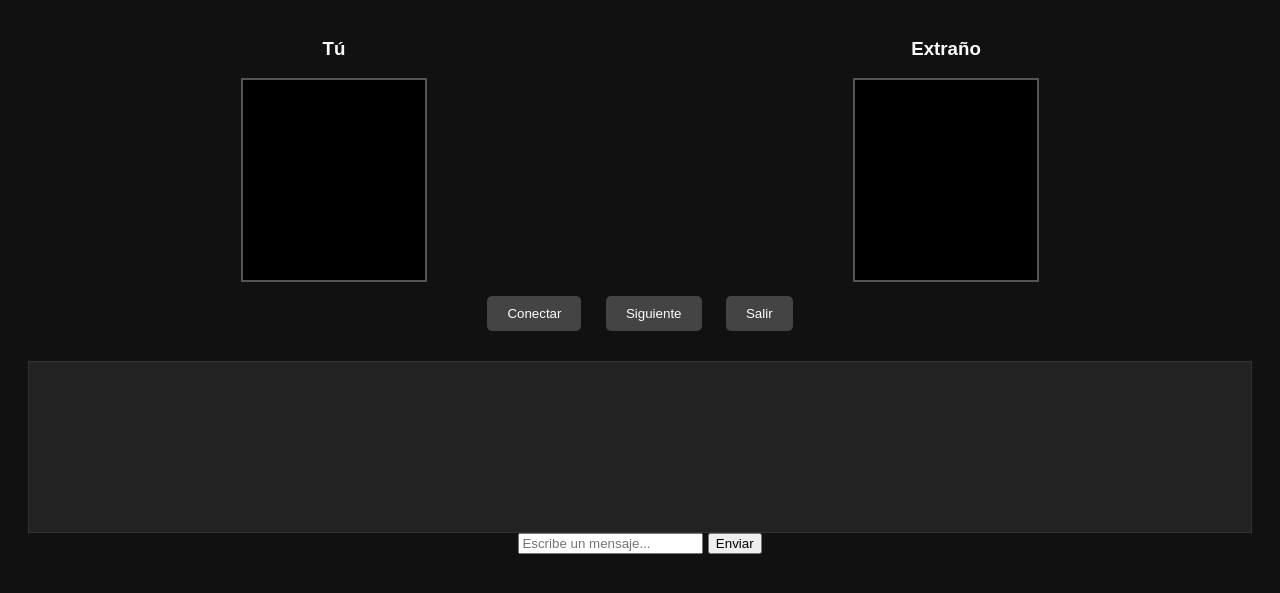
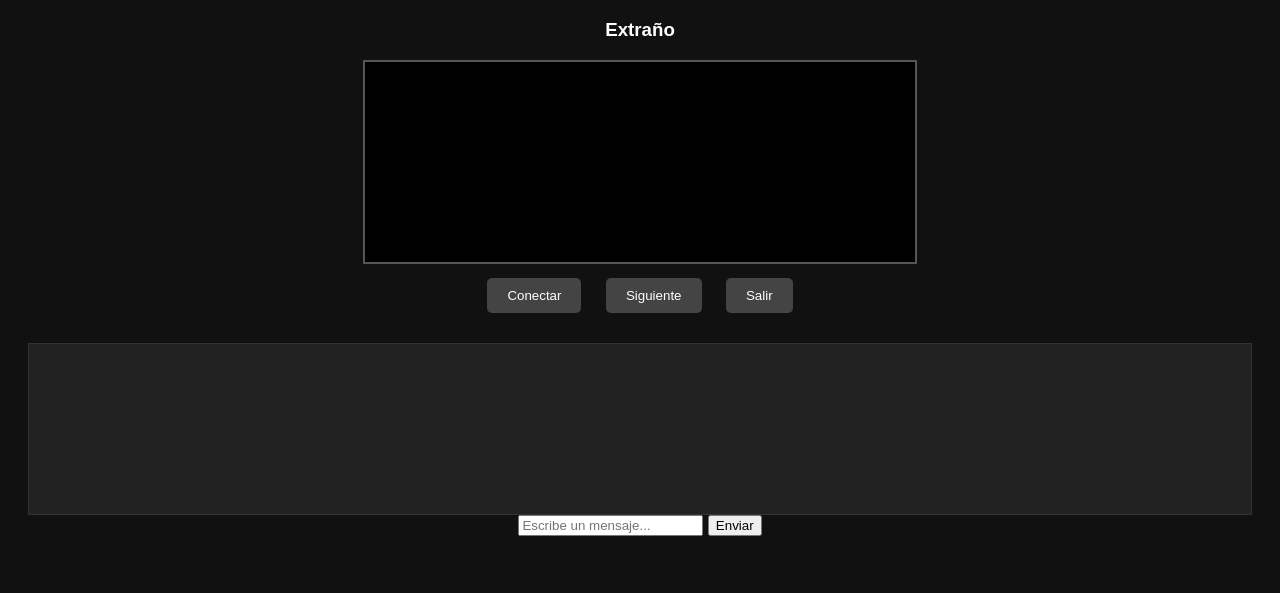
Before and after one commit to instagramcuanta82-wq/P-gina-web-2, a plain HTML site: page index.html in a window 1280 px wide. Shown: the part 89-682 px from the top of the page. Drawn offline with Linux system fonts and the light colour scheme.

Commit message:
Update HTML structure and title for Mini Omegle

```diff
--- a/index.html
+++ b/index.html
@@ -3,10 +3,10 @@
 <head>
     <meta charset="UTF-8">
 
-    <!-- ETIQUETA DE SEARCH CONSOLE -->
+    <!-- VERIFICACIÓN DE GOOGLE -->
     <meta name="google-site-verification" content="Tv17bWhX0JE59lWgAMOcgnG4iPG2GJ__QFh4DNoHIf0" />
 
-    <title>Omegle x</title>
+    <title>Mini Omegle</title>
     <link rel="stylesheet" href="style.css">
 </head>
 
@@ -14,28 +14,27 @@
 
     <h1>Mini Omegle</h1>
 
-    <div class="videos">
-        <div>
-            <h3>Tú</h3>
-            <video id="localVideo" autoplay playsinline></video>
-        </div>
-
-        <div>
-            <h3>Extraño</h3>
-            <video id="remoteVideo" autoplay playsinline></video>
-        </div>
+    <!-- SOLO VIDEO DEL EXTRAÑO -->
+    <div class="video-container">
+        <h3>Extraño</h3>
+        <video id="remoteVideo" autoplay playsinline></video>
     </div>
 
+    <!-- CONTROLES -->
     <div class="controls">
         <button id="connectBtn">Conectar</button>
         <button id="nextBtn" disabled>Siguiente</button>
         <button id="leaveBtn" disabled>Salir</button>
     </div>
 
+    <!-- CHAT -->
     <div class="chat-area">
         <div id="messages"></div>
-        <input id="messageInput" type="text" placeholder="Escribe un mensaje..." />
-        <button id="sendBtn">Enviar</button>
+
+        <div class="chat-input">
+            <input type="text" id="messageInput" placeholder="Escribe un mensaje...">
+            <button id="sendBtn">Enviar</button>
+        </div>
     </div>
 
     <script src="script.js"></script>
```
